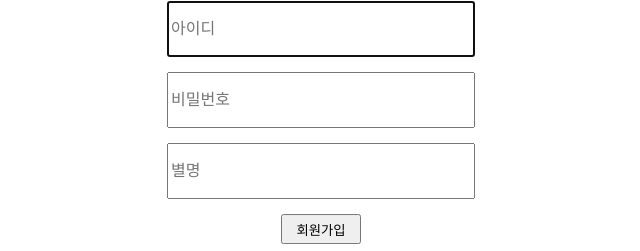
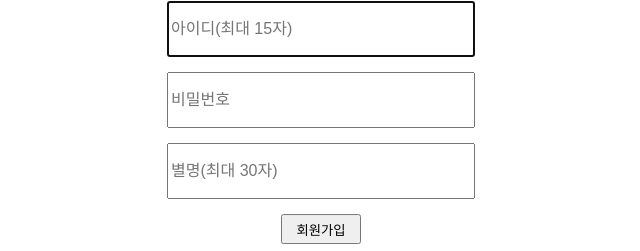
Before and after one commit to woog2roid/snake-online, a website: page views/join.html in a window 1280 px wide. Shown: the part 332-583 px from the top of the page, without its empty margins (319-959 px from the left). Drawn offline with Linux system fonts and the light colour scheme; files that its build step writes are made by us from their sources; files whose address does not match are found by name.

Commit message:
fix: HTML maxlength 설정 및 console.log로 비밀번호 로그 남기는 것 삭제

```diff
--- a/passport/localStrategy.js
+++ b/passport/localStrategy.js
@@ -10,11 +10,8 @@ module.exports = () => {
     }, async (id, password, done) => {
         try {
             const user = await User.findOne({ where: { id } });
-            console.log(user);
-            console.log(password);
             if (user) {
                 const result = await bcrypt.compare(password, user.password);
-                console.log(result);
                 if (result) done(null, user);
                 else done(null, false);
             }
--- a/views/join.html
+++ b/views/join.html
@@ -16,9 +16,9 @@
         </header>
         <div>
             <form action="/join" method="POST">
-                <input id = "id" type= "text" size = "14" placeholder = "아이디" name = "id" autofocus required></br>
+                <input id = "id" type= "text" size = "14" placeholder = "아이디(최대 15자)" name = "id" maxlength="15" autofocus required></br>
                 <input id = "password" type= "password" size = "14" placeholder = "비밀번호" name = "password" autofocus required></br>
-                <input id = "nickname" type= "text" size = "14" placeholder = "별명" name = "nickname" autofocus required></br>
+                <input id = "nickname" type= "text" size = "14" placeholder = "별명(최대 30자)" name = "nickname" maxlength="30" autofocus required></br>
                 <button>회원가입</button>
             </form>
         </div>
```
Also changed, not shown: views/mypage.html (+2 -2 lines).
